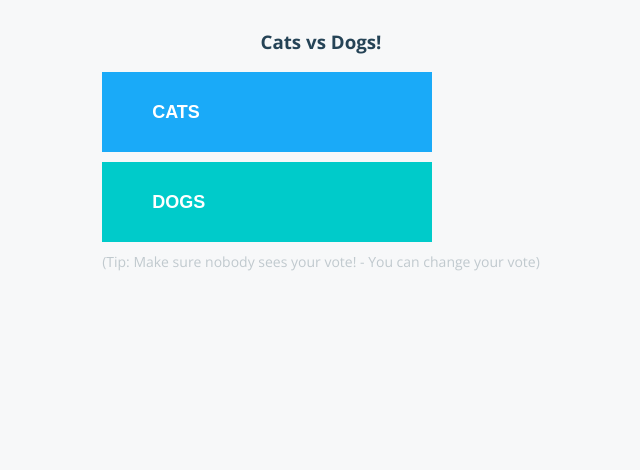
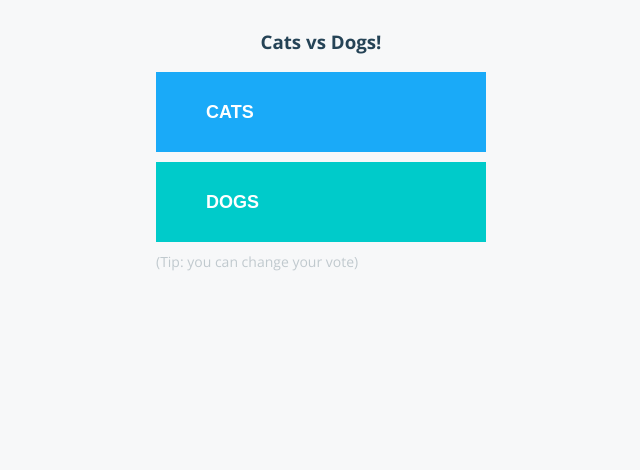
Before and after one commit to pablorouan/votingapp-project-2, a Flask app: page /vote in a window 1280 px wide. Shown: the top 470 px of the page, without its empty margins (319-959 px from the left). Run offline with Flask 3, Linux system fonts and the light colour scheme; some libraries are stand-ins or nearby versions.

Commit message:
vote index correction

```diff
--- a/vote/templates/index.html
+++ b/vote/templates/index.html
@@ -19,7 +19,7 @@
           <button id="b" type="submit" name="vote" class="b" value="b">{{option_b}}</button>
         </form>
         <div id="tip">
-          (Tip: Make sure nobody sees your vote! - You can change your vote)
+          (Tip: you can change your vote)
         </div>
         <div id="hostname">
           Processed by container ID {{hostname}}
```
